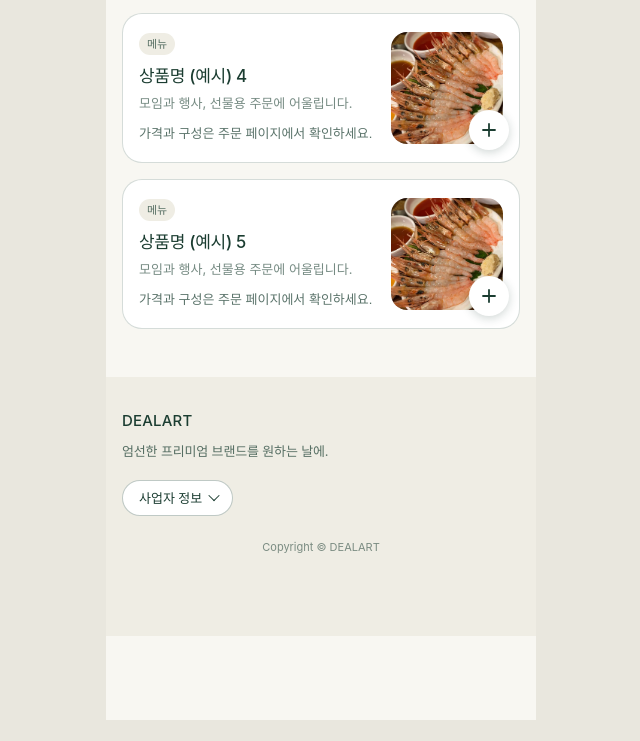
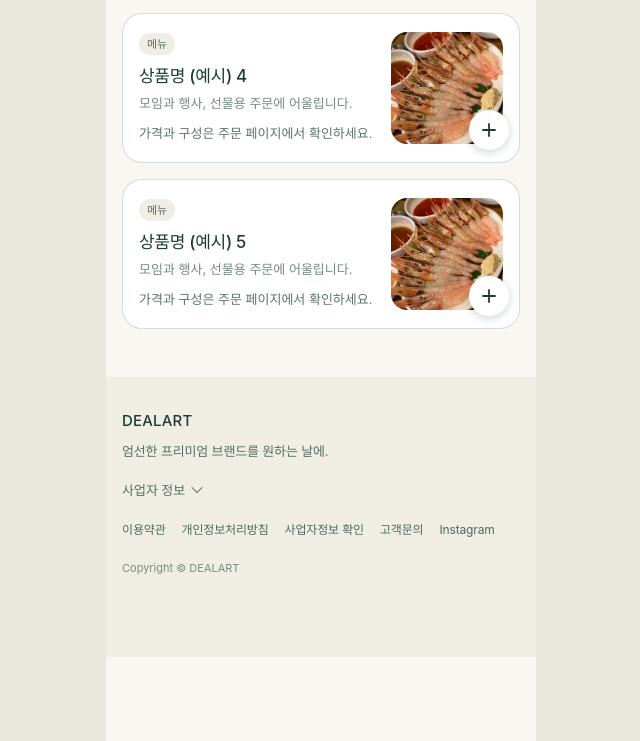
Before and after one commit to mjlee4465-wq/dealart-renewal, a plain HTML site: page brand-anju.html in a window 1280 px wide. Shown: the part 1392-2133 px from the top of the page, without its empty margins (319-959 px from the left). Before the commit the page ends 2112 px from the top, so only its background shows below. Drawn offline with Linux system fonts and the light colour scheme; a web font is replaced by a local one.

Commit message:
푸터 접힘 화면을 참고 이미지와 동일하게 (텍스트 토글, 링크 상시 노출, 저작권 좌측)
Co-Authored-By: Claude Sonnet 5.5 <noreply@anthropic.com>

```diff
--- a/brand-anju.html
+++ b/brand-anju.html
@@ -189,7 +189,6 @@
       <p class="f-tag">엄선한 프리미엄 브랜드를 원하는 날에.</p>
       <details class="f-fold">
       <summary><span>사업자 정보</span></summary>
-      <div class="f-fold-body">
       <ul class="f-bizinfo">
         <li>딜아트(dealart) · 대표 윤기섭</li>
         <li>연구소 : 서울시 동작구 흑석로 84 중앙대학교 108</li>
@@ -198,11 +197,10 @@
         <li>통신판매업 신고 2025-서울강남-02875</li>
         <li>고객문의 카카오톡 상담 · anakistks@naver.com</li>
       </ul>
+      </details>
       <ul class="f-links">
         <li><a href="https://dealart.co.kr/" target="_blank" rel="noopener noreferrer">이용약관</a></li><li><a href="https://dealart.co.kr/" target="_blank" rel="noopener noreferrer">개인정보처리방침</a></li><li><a href="https://www.ftc.go.kr/bizCommPop.do?wrkr_no=2910103541" target="_blank" rel="noopener noreferrer">사업자정보 확인</a></li><li><a href="https://open.kakao.com/o/gbaveXvi" target="_blank" rel="noopener noreferrer">고객문의</a></li><li><a href="https://www.instagram.com/dealart.co.kr/" target="_blank" rel="noopener noreferrer">Instagram</a></li>
       </ul>
-      </div>
-      </details>
       <p class="f-copy">Copyright © DEALART</p>
     </div>
   </footer>
--- a/style.css
+++ b/style.css
@@ -839,10 +839,12 @@ button{font:inherit;color:inherit;background:none;border:0;cursor:pointer}
 .slide-blur{position:absolute;inset:-24px;width:calc(100% + 48px);height:calc(100% + 48px);object-fit:cover;filter:blur(22px) saturate(1.1)}
 .slide-banner-img{position:absolute;left:0;top:50%;width:100%;height:auto;transform:translateY(-50%)}
 
-.f-fold{display:block;margin-top:18px}
-.f-fold summary{list-style:none;cursor:pointer;display:inline-flex;align-items:center;gap:8px;min-height:36px;padding:0 14px 0 16px;border:1px solid rgba(27,61,49,.28);border-radius:999px;background:#fff;font-size:13px;line-height:20px;font-weight:500;color:var(--ink);white-space:nowrap;-webkit-tap-highlight-color:transparent}
+.f-fold{display:block;margin-top:14px}
+.f-fold summary{list-style:none;cursor:pointer;display:inline-flex;align-items:center;gap:8px;min-height:28px;padding:0;font-size:13px;line-height:20px;font-weight:500;color:var(--ink-72);-webkit-tap-highlight-color:transparent}
 .f-fold summary::-webkit-details-marker{display:none}
-.f-fold summary:focus-visible{outline:2px solid var(--ink);outline-offset:2px}
+.f-fold summary:focus-visible{outline:2px solid var(--ink);outline-offset:3px;border-radius:4px}
 .f-fold summary::after{content:"";width:7px;height:7px;border-right:1.8px solid currentColor;border-top:1.8px solid currentColor;transform:rotate(135deg) translate(-1px,1px);transition:transform .2s;margin-top:-2px}
 .f-fold[open] summary::after{transform:rotate(-45deg) translate(-1px,1px);margin-top:2px}
 .f-fold .f-bizinfo{display:block}
+.footer .f-links{padding-top:16px}
+.footer .f-copy{text-align:left;padding-top:20px}
```
Also changed, not shown: brand-obok.html (+1 -3 lines), brand-suzuran.html (+1 -3 lines), brands.html (+1 -3 lines), cake.html (+1 -3 lines), categories.html (+1 -3 lines), flower.html (+1 -3 lines), fruit.html (+1 -3 lines), index.html (+1 -3 lines), living.html (+1 -3 lines), orders.html (+1 -3 lines), restaurant.html (+1 -3 lines).
